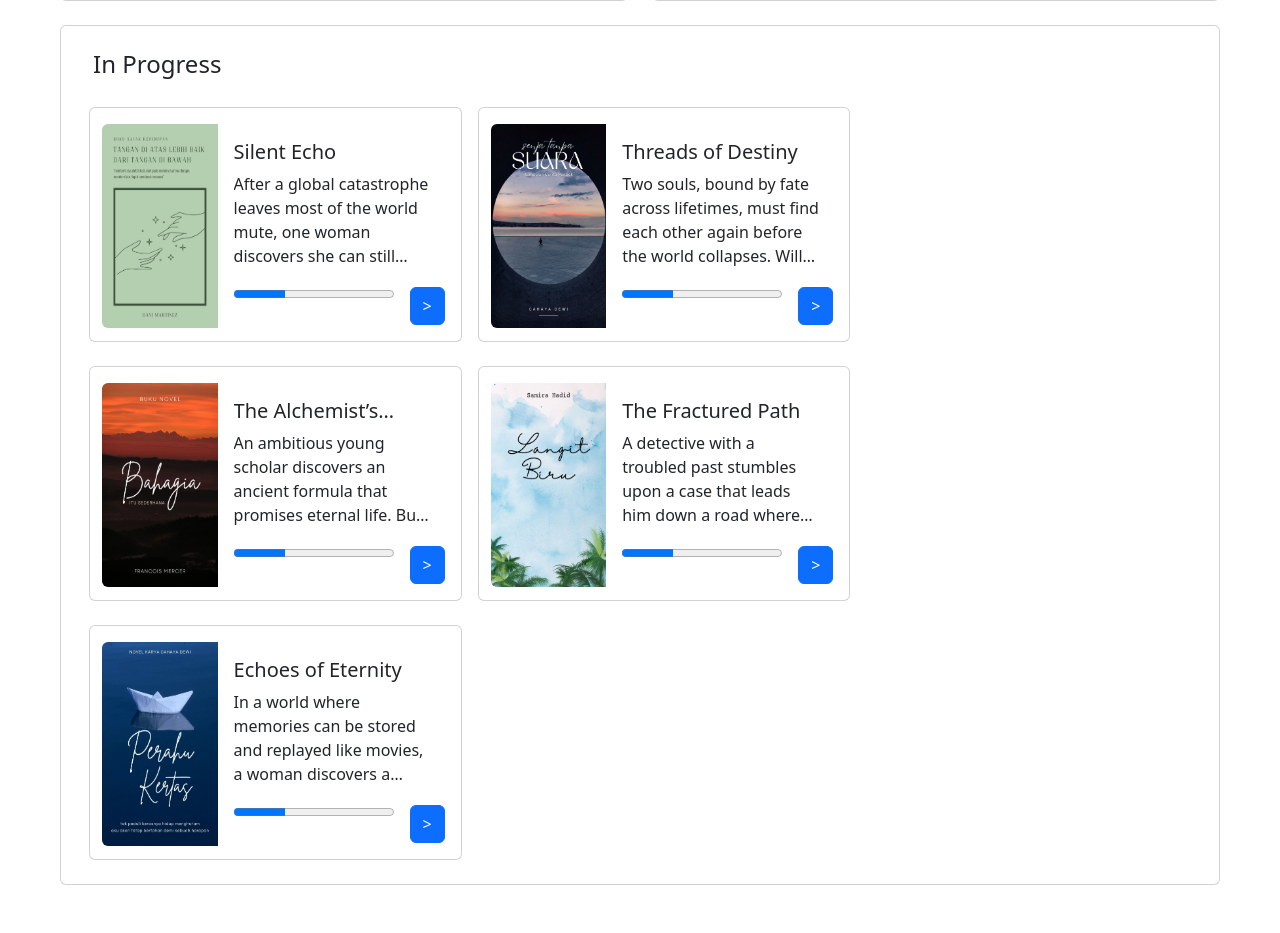
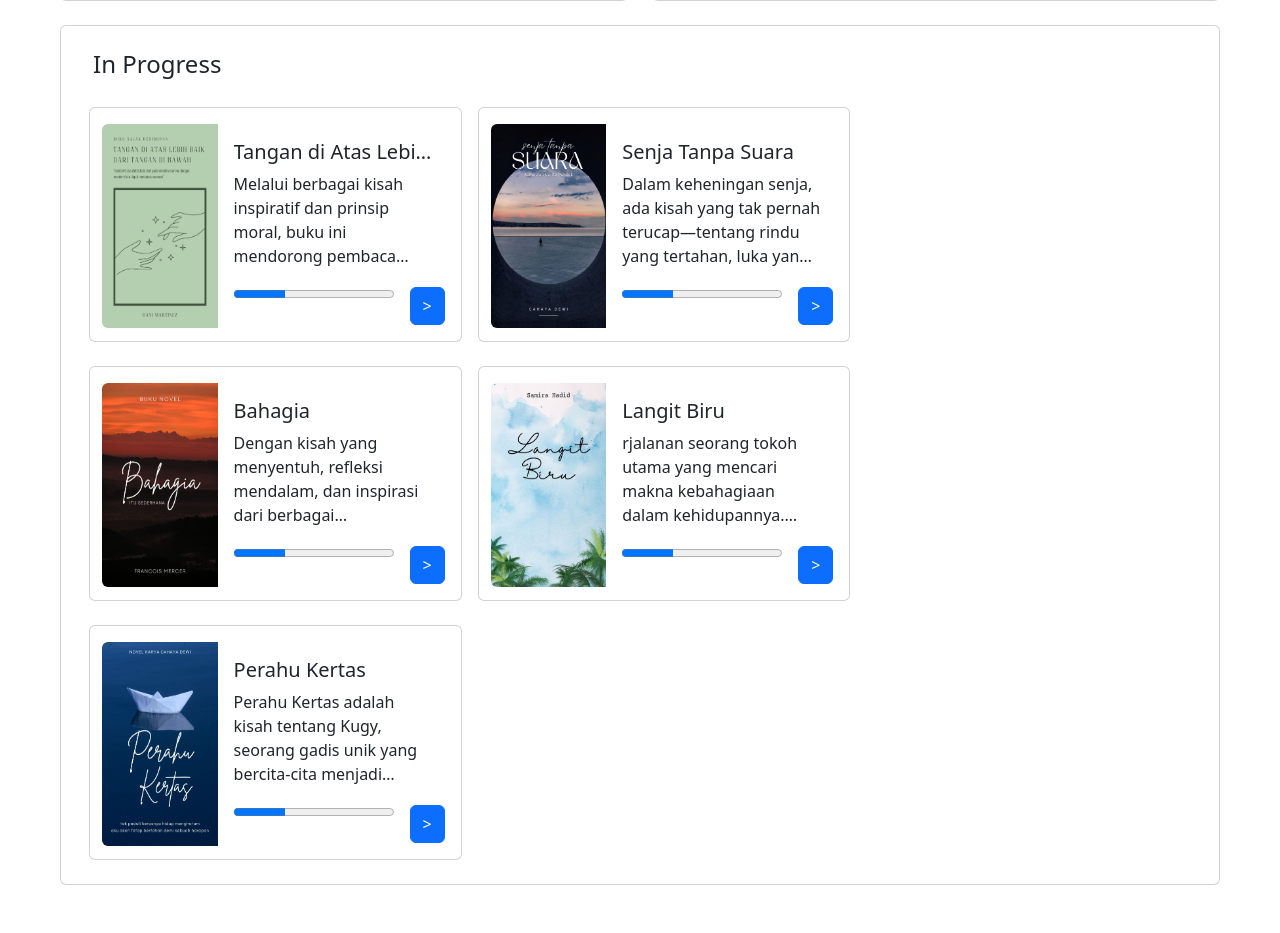
Before and after one commit to jovinjuan/web-project, a PHP site: page /myprogress.php in a window 1280 px wide. Shown: the part 628-1561 px from the top of the page. Run offline with PHP 8.4, Linux system fonts and the light colour scheme.

Commit message:
Update myprogress.php Description

```diff
--- a/myprogress.php
+++ b/myprogress.php
@@ -391,13 +391,9 @@
                         </div>
                         <div class="col-md-8">
                           <div class="card-body">
-                            <h5 class="card-title">Silent Echo</h5>
+                            <h5 class="card-title">Tangan di Atas Lebih Baik dari Tangan di Bawah</h5>
                             <p class="card-text p-0">
-                              After a global catastrophe leaves most of the
-                              world mute, one woman discovers she can still
-                              speak. Hunted for the secrets she holds, she
-                              embarks on a journey to uncover the truth behind
-                              humanity’s silence.
+                              Melalui berbagai kisah inspiratif dan prinsip moral, buku ini mendorong pembaca untuk mengembangkan mindset positif, berkontribusi kepada masyarakat, serta meraih kesuksesan dengan membantu sesama. Cocok bagi siapa saja yang ingin menjalani hidup yang lebih bermakna dan berdaya guna.
                             </p>
                             <progress id="progress" value="32" max="100">
                               32%
@@ -427,12 +423,9 @@
                         </div>
                         <div class="col-md-8">
                           <div class="card-body">
-                            <h5 class="card-title">Threads of Destiny</h5>
+                            <h5 class="card-title">Senja Tanpa Suara</h5>
                             <p class="card-text p-0">
-                              Two souls, bound by fate across lifetimes, must
-                              find each other again before the world collapses.
-                              Will they uncover their connection in time, or
-                              will history repeat itself?
+                              Dalam keheningan senja, ada kisah yang tak pernah terucap—tentang rindu yang tertahan, luka yang tersembunyi, dan perjalanan hati yang mencari makna di balik kebisuan.
                             </p>
                             <progress id="progress" value="32" max="100">
                               32%
@@ -463,12 +456,9 @@
                         </div>
                         <div class="col-md-8">
                           <div class="card-body">
-                            <h5 class="card-title">The Alchemist’s Curse</h5>
+                            <h5 class="card-title">Bahagia</h5>
                             <p class="card-text p-0">
-                              An ambitious young scholar discovers an ancient
-                              formula that promises eternal life. But as he
-                              unlocks its secrets, he realizes that some
-                              knowledge comes with a price too high to pay.
+                              Dengan kisah yang menyentuh, refleksi mendalam, dan inspirasi dari berbagai pengalaman, buku ini mengajarkan bahwa kebahagiaan bukan sekadar tujuan, tetapi perjalanan yang bisa ditemukan dalam setiap langkah kecil yang kita ambil.
                             </p>
                             <progress id="progress" value="32" max="100">
                               32%
@@ -498,12 +488,9 @@
                         </div>
                         <div class="col-md-8">
                           <div class="card-body">
-                            <h5 class="card-title">The Fractured Path</h5>
+                            <h5 class="card-title">Langit Biru</h5>
                             <p class="card-text p-0">
-                              A detective with a troubled past stumbles upon a
-                              case that leads him down a road where reality and
-                              illusion blur. As he uncovers the truth, he must
-                              confront the demons he's been running from.
+                              rjalanan seorang tokoh utama yang mencari makna kebahagiaan dalam kehidupannya. Dikelilingi oleh berbagai tantangan, ia belajar dari setiap momen, baik suka maupun duka. Dengan latar belakang kehidupan yang penuh warna, kisah ini menggambarkan bagaimana harapan dan keteguhan hati dapat membimbing seseorang menuju kebahagiaan sejati, layaknya langit biru yang tetap ada setelah badai berlalu.
                             </p>
                             <progress id="progress" value="32" max="100">
                               32%
@@ -533,13 +520,9 @@
                         </div>
                         <div class="col-md-8">
                           <div class="card-body">
-                            <h5 class="card-title">Echoes of Eternity</h5>
+                            <h5 class="card-title">Perahu Kertas</h5>
                             <p class="card-text p-0">
-                              In a world where memories can be stored and
-                              replayed like movies, a woman discovers a
-                              forgotten past that could change the fate of
-                              humanity. But some secrets are meant to stay
-                              buried
+                              Perahu Kertas adalah kisah tentang Kugy, seorang gadis unik yang bercita-cita menjadi penulis dongeng, dan Keenan, seorang pelukis berbakat yang terpaksa menjalani hidup sesuai keinginan keluarganya. Keduanya bertemu dalam perjalanan hidup yang penuh lika-liku, persahabatan, cinta, dan impian yang terhalang oleh realitas.
                             </p>
                             <progress id="progress" value="32" max="100">
                               32%
```
